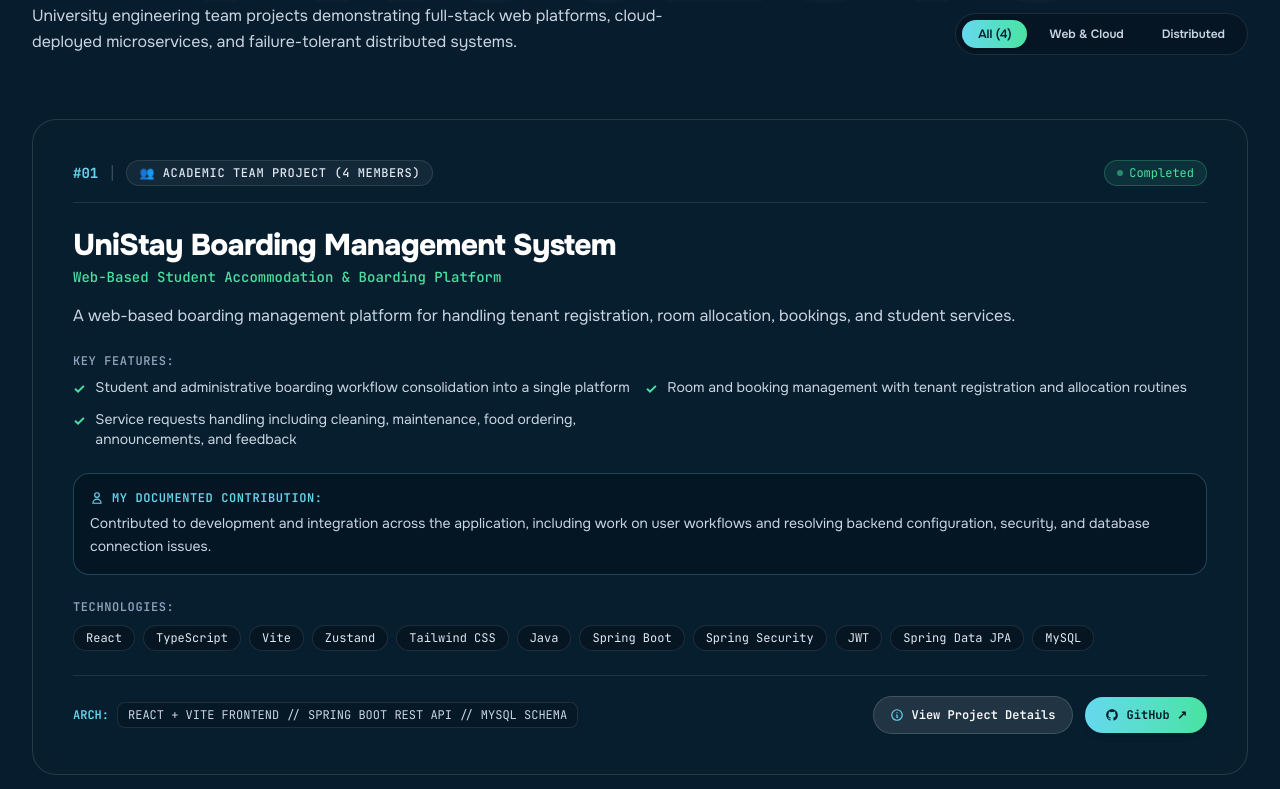
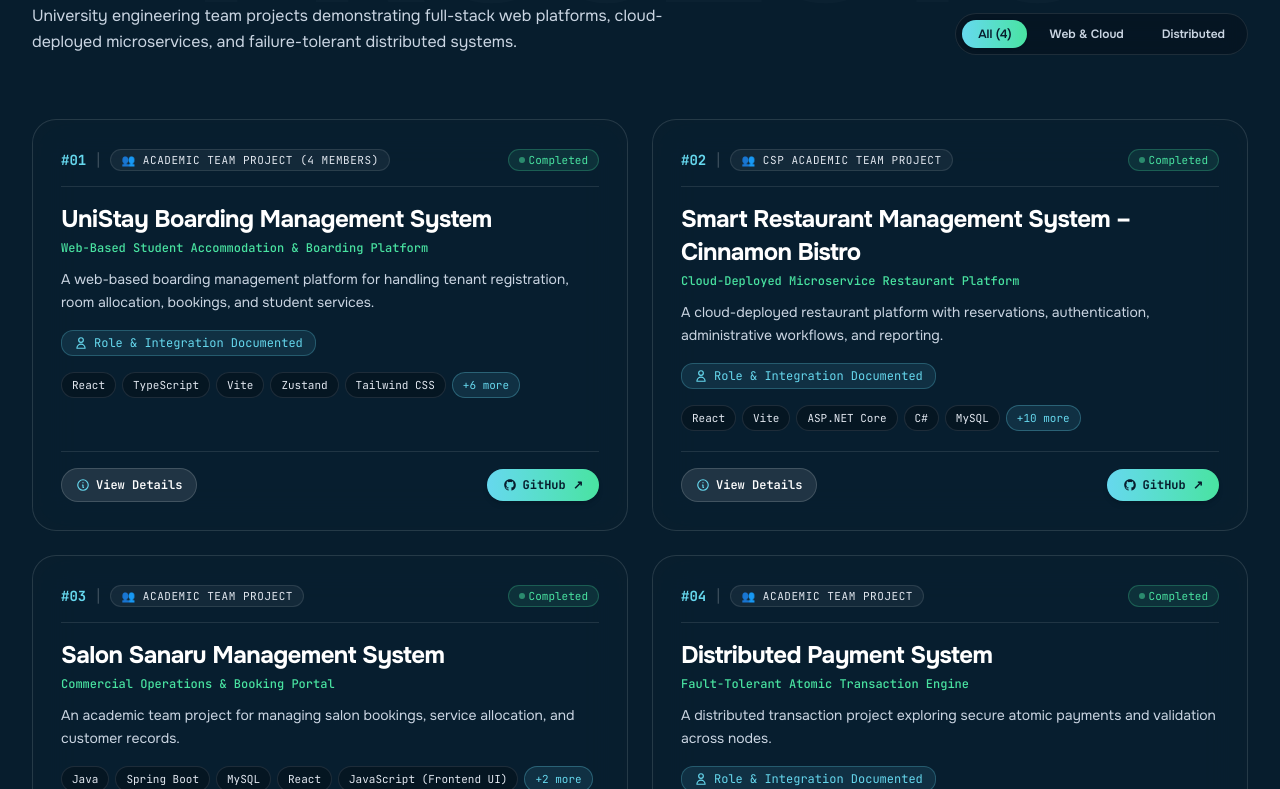
Before and after one commit to Kunchana-Wijesinghe/portfolio, a React (Vite) app: page / in a window 1280 px wide. Shown: the part 3931-4720 px from the top of the page. Built offline with nearby package versions, Linux system fonts and the light colour scheme.

Commit message:
feat: streamline projects section into compact 2x2 grid with comprehensive modal view

```diff
--- a/src/sections/Projects.jsx
+++ b/src/sections/Projects.jsx
@@ -5,7 +5,7 @@ export default function Projects() {
   const [filter, setFilter] = useState('all')
   const [activeModalProject, setActiveModalProject] = useState(null)
 
-  // Close modal on Escape key press
+  // Close modal on Escape key press and manage body scroll
   useEffect(() => {
     const handleKeyDown = (e) => {
       if (e.key === 'Escape') {
@@ -101,26 +101,31 @@ export default function Projects() {
           </div>
         </div>
 
-        {/* Projects List */}
-        <div className="space-y-8">
-          {filteredProjects.map((project) => (
+        {/* Compact 2x2 Grid Layout for Projects */}
+        <div className="grid grid-cols-1 md:grid-cols-2 gap-6 items-stretch">
+          {filteredProjects.map((project) => {
+            const visibleTech = project.technologies.slice(0, 5)
+            const remainingTechCount = project.technologies.length - visibleTech.length
+
+            return (
               <article
                 key={project.id}
-              className="ocean-glass rounded-3xl p-6 sm:p-8 lg:p-10 relative overflow-hidden group hover:border-[#66d8ee]/40 transition-all"
+                className="ocean-glass rounded-3xl p-6 sm:p-7 flex flex-col justify-between group hover:border-[#66d8ee]/40 transition-all"
               >
+                <div>
                   {/* Top Meta Line */}
-              <div className="flex flex-wrap items-center justify-between gap-3 border-b border-white/10 pb-4 mb-6">
-                <div className="flex items-center gap-3">
+                  <div className="flex flex-wrap items-center justify-between gap-2 border-b border-white/10 pb-3.5 mb-4">
+                    <div className="flex items-center gap-2.5">
                       <span className="font-mono text-sm font-bold text-[#66d8ee]">
                         #{project.number}
                       </span>
                       <span className="text-white/20">|</span>
-                  <span className="inline-flex items-center gap-1.5 px-3 py-1 rounded-full bg-white/5 border border-white/10 text-slate-200 font-mono text-xs uppercase tracking-wider font-medium">
+                      <span className="inline-flex items-center gap-1 px-2.5 py-0.5 rounded-full bg-white/5 border border-white/10 text-slate-200 font-mono text-[11px] uppercase tracking-wider">
                         👥 {project.badge}
                       </span>
                     </div>
-                <div className="flex items-center gap-2">
-                  <span className="inline-flex items-center gap-1.5 px-3 py-1 rounded-full bg-[#49e3a1]/10 border border-[#49e3a1]/25 text-[#49e3a1] font-mono text-xs">
+                    <div className="flex items-center gap-1.5">
+                      <span className="inline-flex items-center gap-1 px-2.5 py-0.5 rounded-full bg-[#49e3a1]/10 border border-[#49e3a1]/25 text-[#49e3a1] font-mono text-[11px]">
                         <span className="w-1.5 h-1.5 rounded-full bg-[#49e3a1] animate-pulse"></span>
                         {project.status}
                       </span>
@@ -128,95 +133,73 @@ export default function Projects() {
                   </div>
 
                   {/* Title & Subtitle */}
-              <div className="mb-4">
-                <h3 className="text-2xl sm:text-3xl font-extrabold text-white group-hover:text-[#66d8ee] transition-colors tracking-tight">
+                  <div className="mb-3">
+                    <h3 className="text-xl sm:text-2xl font-bold text-white group-hover:text-[#66d8ee] transition-colors tracking-tight leading-snug">
                       {project.title}
                     </h3>
-                <p className="font-mono text-xs sm:text-sm text-[#49e3a1] mt-1 font-medium">
+                    <p className="font-mono text-xs text-[#49e3a1] mt-1 font-medium">
                       {project.subtitle}
                     </p>
                   </div>
 
-              {/* Short Overview (Card Description) */}
-              <p className="text-slate-300 text-sm sm:text-base leading-relaxed mb-6">
+                  {/* Concise Overview */}
+                  <p className="text-slate-300 text-xs sm:text-sm leading-relaxed mb-4">
                     {project.cardDescription}
                   </p>
 
-              {/* Key Features */}
-              <div className="mb-6 space-y-2">
-                <span className="text-xs font-mono uppercase text-slate-400 tracking-wider font-semibold block">
-                  Key Features:
-                </span>
-                <ul className="grid grid-cols-1 md:grid-cols-2 gap-2.5">
-                  {project.keyFeatures.map((feature, i) => (
-                    <li key={i} className="flex items-start gap-2.5 text-xs sm:text-sm text-slate-300">
-                      <span className="text-[#49e3a1] font-bold mt-0.5 shrink-0">✓</span>
-                      <span>{feature}</span>
-                    </li>
-                  ))}
-                </ul>
-              </div>
-
-              {/* My Contribution (where known) */}
+                  {/* Documented Role Tag (if known) */}
                   {project.myContribution && (
-                <div className="mb-6 p-4 rounded-2xl bg-[#051521]/75 border border-[#66d8ee]/25 relative">
-                  <div className="flex items-center gap-2 mb-1.5 font-mono text-xs font-semibold text-[#66d8ee] uppercase tracking-wider">
+                    <div className="mb-4 inline-flex items-center gap-1.5 px-3 py-1 rounded-xl bg-[#66d8ee]/10 border border-[#66d8ee]/25 text-[#66d8ee] font-mono text-xs">
                       <svg className="w-3.5 h-3.5 shrink-0" fill="none" viewBox="0 0 24 24" stroke="currentColor">
                         <path strokeLinecap="round" strokeLinejoin="round" strokeWidth={2} d="M16 7a4 4 0 11-8 0 4 4 0 018 0zM12 14a7 7 0 00-7 7h14a7 7 0 00-7-7z" />
                       </svg>
-                    <span>My Documented Contribution:</span>
-                  </div>
-                  <p className="text-xs sm:text-sm text-slate-300 leading-relaxed">
-                    {project.myContribution}
-                  </p>
+                      <span>Role &amp; Integration Documented</span>
                     </div>
                   )}
 
-              {/* Technologies Pills */}
-              <div className="mb-6">
-                <span className="text-xs font-mono uppercase text-slate-400 tracking-wider font-semibold block mb-2.5">
-                  Technologies:
-                </span>
-                <div className="flex flex-wrap gap-2">
-                  {project.technologies.map((tech) => (
+                  {/* Core Technologies Pills */}
+                  <div className="mb-5">
+                    <div className="flex flex-wrap gap-1.5 items-center">
+                      {visibleTech.map((tech) => (
                         <span
                           key={tech}
-                      className="px-3 py-1 rounded-full bg-[#051521]/80 border border-white/10 text-xs font-mono text-slate-200 transition-colors hover:border-[#66d8ee]/40"
+                          className="px-2.5 py-1 rounded-full bg-[#051521]/80 border border-white/10 text-[11px] font-mono text-slate-200"
                         >
                           {tech}
                         </span>
                       ))}
+                      {remainingTechCount > 0 && (
+                        <button
+                          type="button"
+                          onClick={() => setActiveModalProject(project)}
+                          className="px-2.5 py-1 rounded-full bg-[#66d8ee]/10 hover:bg-[#66d8ee]/20 border border-[#66d8ee]/30 text-[11px] font-mono text-[#66d8ee] transition-colors cursor-pointer"
+                          title="Click to view full technology stack in modal"
+                        >
+                          +{remainingTechCount} more
+                        </button>
+                      )}
+                    </div>
                   </div>
                 </div>
 
-              {/* Bottom Footer Bar with Architecture Spec & Actions */}
-              <div className="pt-5 border-t border-white/10 flex flex-col lg:flex-row lg:items-center justify-between gap-4">
-                <div className="flex items-center gap-2 font-mono text-xs text-slate-300 flex-wrap">
-                  <span className="text-[#66d8ee] font-semibold">ARCH:</span>
-                  <span className="bg-[#051521]/60 px-2.5 py-1 rounded-lg border border-white/10 text-[11px] sm:text-xs">
-                    {project.architecture}
-                  </span>
-                </div>
-
-                <div className="flex items-center gap-3 self-start lg:self-auto flex-wrap">
-                  {/* View Details Modal Trigger */}
+                {/* Bottom Action Footer */}
+                <div className="pt-4 border-t border-white/10 flex items-center justify-between gap-3">
                   <button
                     type="button"
                     onClick={() => setActiveModalProject(project)}
-                    className="inline-flex items-center justify-center gap-2 px-4 py-2.5 rounded-full bg-white/10 hover:bg-white/15 border border-white/15 hover:border-[#66d8ee]/50 text-white font-mono text-xs font-semibold transition-all cursor-pointer focus:outline-none focus:ring-2 focus:ring-[#66d8ee]"
+                    className="inline-flex items-center gap-1.5 px-3.5 py-2 rounded-full bg-white/10 hover:bg-white/15 border border-white/15 hover:border-[#66d8ee]/50 text-white font-mono text-xs font-semibold transition-all cursor-pointer focus:outline-none focus:ring-2 focus:ring-[#66d8ee]"
                   >
                     <svg className="w-3.5 h-3.5 text-[#66d8ee]" fill="none" viewBox="0 0 24 24" stroke="currentColor">
                       <path strokeLinecap="round" strokeLinejoin="round" strokeWidth={2} d="M13 16h-1v-4h-1m1-4h.01M21 12a9 9 0 11-18 0 9 9 0 0118 0z" />
                     </svg>
-                    <span>View Project Details</span>
+                    <span>View Details</span>
                   </button>
 
-                  {/* GitHub Repo Button */}
                   <a
                     href={project.github}
                     target="_blank"
                     rel="noreferrer"
-                    className="inline-flex items-center justify-center gap-2 px-5 py-2.5 rounded-full bg-gradient-to-r from-[#66d8ee] to-[#49e3a1] text-[#071d2d] font-bold text-xs font-mono hover:opacity-95 hover:scale-[1.02] active:scale-[0.98] transition-all shadow-md cursor-pointer focus:outline-none focus:ring-2 focus:ring-[#66d8ee]"
+                    className="inline-flex items-center gap-1.5 px-4 py-2 rounded-full bg-gradient-to-r from-[#66d8ee] to-[#49e3a1] text-[#071d2d] font-bold text-xs font-mono hover:opacity-95 hover:scale-[1.02] active:scale-[0.98] transition-all shadow-md cursor-pointer focus:outline-none focus:ring-2 focus:ring-[#66d8ee]"
                   >
                     <svg className="w-3.5 h-3.5 fill-current shrink-0" viewBox="0 0 24 24">
                       <path fillRule="evenodd" clipRule="evenodd" d="M12 2C6.477 2 2 6.484 2 12.017c0 4.425 2.865 8.18 6.839 9.504.5.092.682-.217.682-.483 0-.237-.008-.868-.013-1.703-2.782.605-3.369-1.343-3.369-1.343-.454-1.158-1.11-1.466-1.11-1.466-.908-.62.069-.608.069-.608 1.003.07 1.53 1.032 1.53 1.032.892 1.53 2.341 1.088 2.91.832.092-.647.35-1.088.636-1.338-2.22-.253-4.555-1.113-4.555-4.951 0-1.093.39-1.988 1.029-2.688-.103-.253-.446-1.272.098-2.65 0 0 .84-.27 2.75 1.026A9.564 9.564 0 0112 6.844c.85.004 1.705.115 2.504.337 1.909-1.296 2.747-1.027 2.747-1.027.546 1.379.202 2.398.1 2.651.64.7 1.028 1.595 1.028 2.688 0 3.848-2.339 4.695-4.566 4.943.359.309.678.92.678 1.855 0 1.338-.012 2.419-.012 2.747 0 .268.18.58.688.482A10.019 10.019 0 0022 12.017C22 6.484 17.522 2 12 2z" />
@@ -224,9 +207,9 @@ export default function Projects() {
                     <span>GitHub ↗</span>
                   </a>
                 </div>
-              </div>
               </article>
-          ))}
+            )
+          })}
         </div>
 
       </div>
@@ -340,6 +323,12 @@ export default function Projects() {
                 </div>
               </div>
 
+              {/* Architecture Spec */}
+              <div className="p-3.5 rounded-xl bg-[#051521]/60 border border-white/10 font-mono text-xs text-slate-300 flex items-center gap-2 flex-wrap">
+                <span className="text-[#66d8ee] font-semibold">ARCHITECTURE:</span>
+                <span>{activeModalProject.architecture}</span>
+              </div>
+
               {/* Team Project Attribution Disclaimer */}
               <div className="p-3.5 rounded-xl bg-white/5 border border-white/10 font-mono text-xs text-slate-400">
                 <span className="text-[#66d8ee] font-semibold">ACADEMIC TEAM PROJECT: </span>
```
Lines whose indentation alone changed are shown as unchanged.
